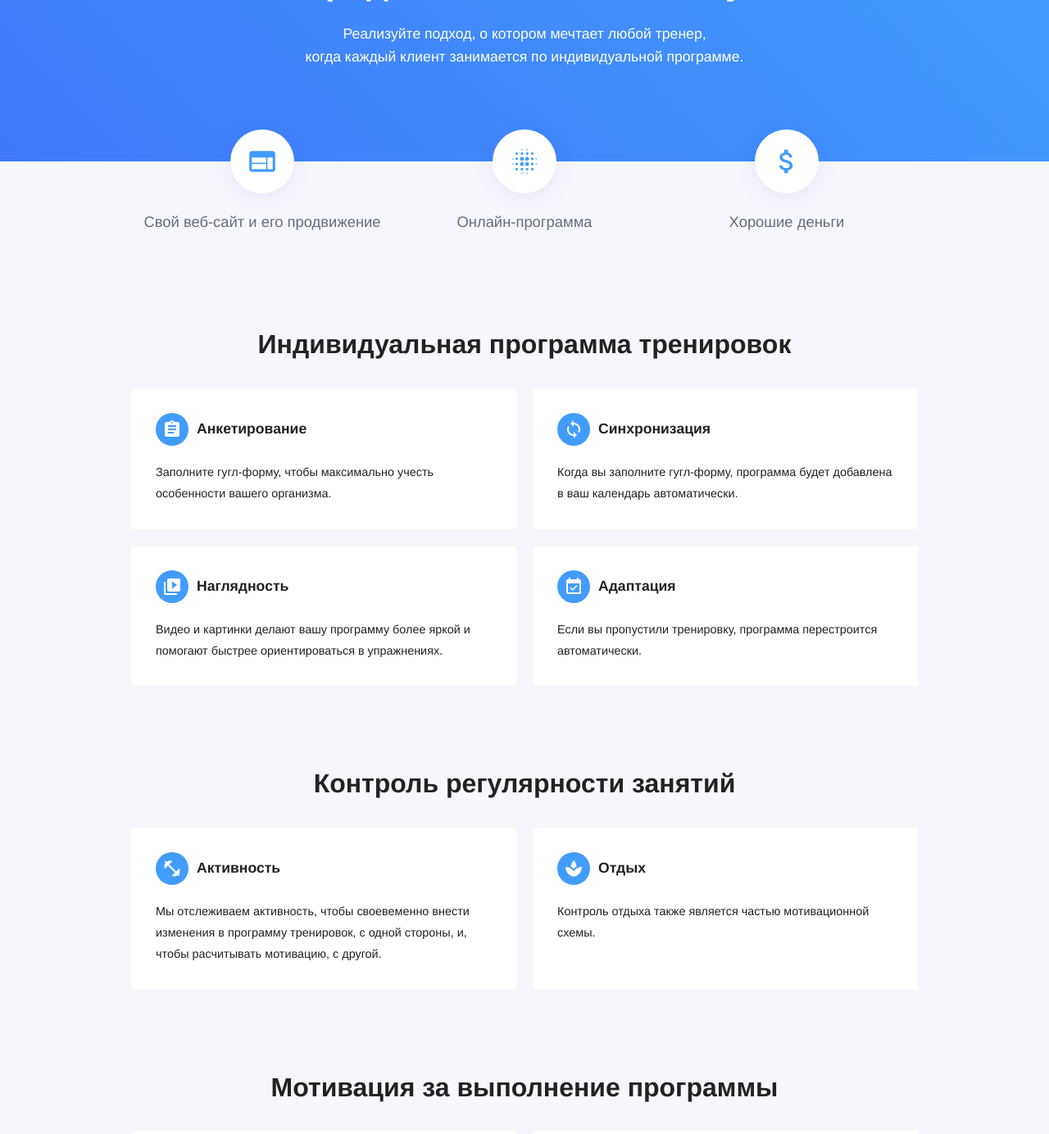
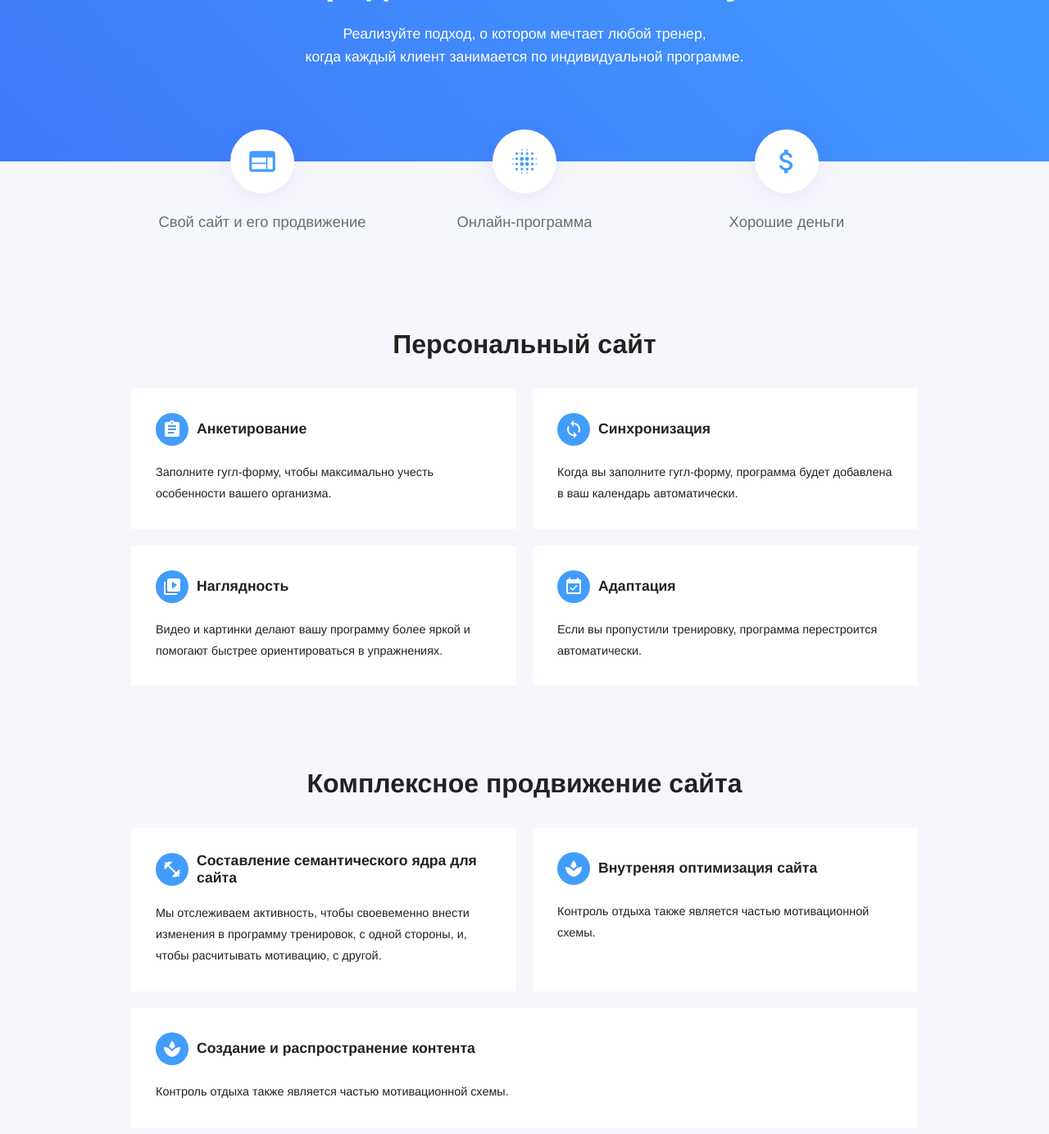
Before and after one commit to RakhimyanTim/adroholic.github.io, a Jekyll site: the page built from pages/features.html, in a window 1280 px wide and 1400 px high, scrolled down 195 px. Shown: the top 1384 px of the window at 82% size. Built offline with Jekyll 4.4.1, drawn with Linux system fonts in a browser that asks for light colours; some web fonts are replaced.

Commit message:
Update features.html

```diff
--- a/pages/features.html
+++ b/pages/features.html
@@ -8,7 +8,7 @@ permalink: /features/
 <ul class="workflow-diagram">
 	<li>
 		<i class="material-icons">web</i>
-		<p>Свой веб-сайт и его продвижение</p>
+		<p>Свой сайт и его продвижение</p>
 	</li>
 	<li>
 		<i class="material-icons">blur_on</i>
@@ -21,7 +21,7 @@ permalink: /features/
 </ul>
 
 <div class="feature-content">
-	<h2>Индивидуальная программа тренировок</h2>
+	<h2>Персональный сайт</h2>
 
 	<ul class="cards">
 		{% include components/features/data-block.html icon="assignment" title="Анкетирование" content="Заполните гугл-форму, чтобы максимально учесть особенности вашего организма." %}
@@ -33,12 +33,14 @@ permalink: /features/
 		{% include components/features/data-block.html icon="event_available" title="Адаптация" content="Если вы пропустили тренировку, программа перестроится автоматически." %}
 	</ul>
 
-	<h2>Контроль регулярности занятий</h2>
+	<h2>Комплексное продвижение сайта</h2>
 
 	<ul class="cards">
-		{% include components/features/data-block.html icon="fitness_center" title="Активность" content="Мы отслеживаем активность, чтобы своевеменно внести изменения в программу тренировок, с одной стороны, и, чтобы расчитывать мотивацию, с другой." %}
+		{% include components/features/data-block.html icon="fitness_center" title="Составление семантического ядра для сайта" content="Мы отслеживаем активность, чтобы своевеменно внести изменения в программу тренировок, с одной стороны, и, чтобы расчитывать мотивацию, с другой." %}
 
-		{% include components/features/data-block.html icon="spa" title="Отдых" content="Контроль отдыха также является частью мотивационной схемы." %}
+		{% include components/features/data-block.html icon="spa" title="Внутреняя оптимизация сайта" content="Контроль отдыха также является частью мотивационной схемы." %}
+
+		{% include components/features/data-block.html icon="spa" title="Создание и распространение контента" content="Контроль отдыха также является частью мотивационной схемы." %}
 	</ul>
 
 	<h2>Мотивация за выполнение программы</h2>
```
